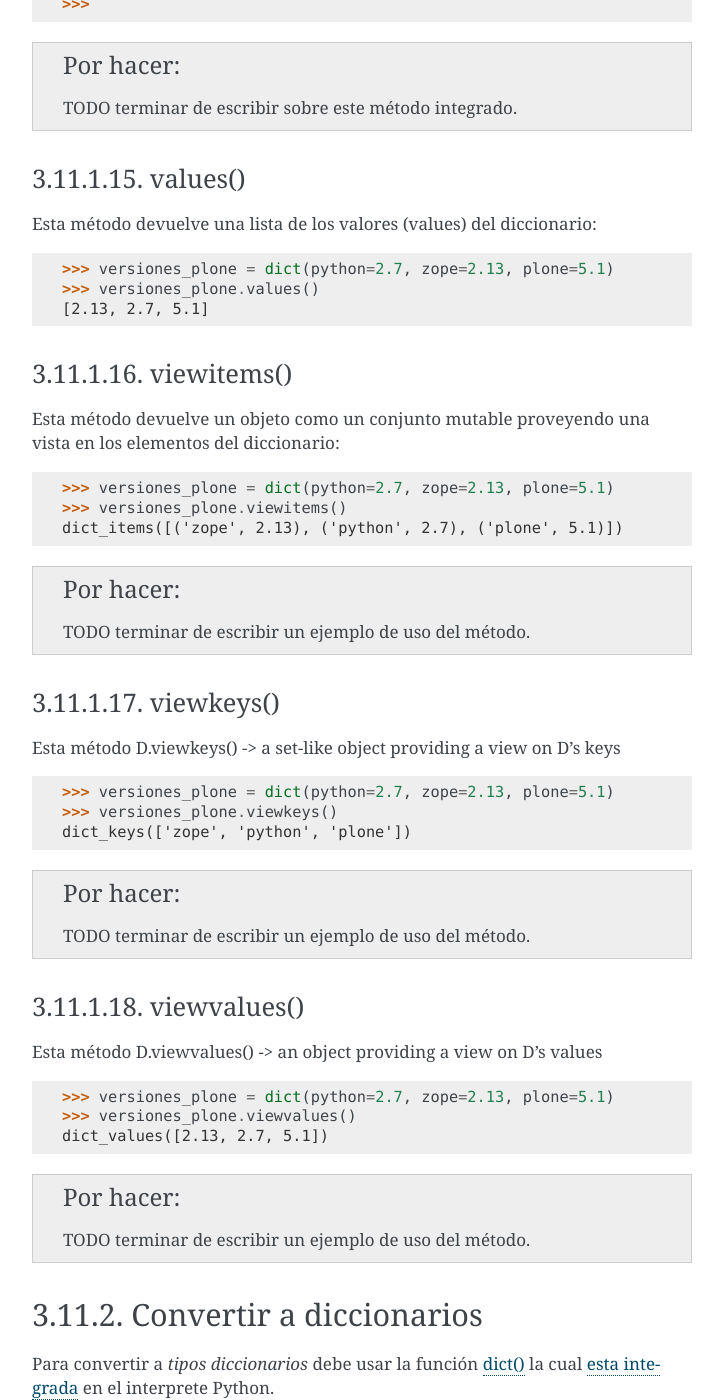
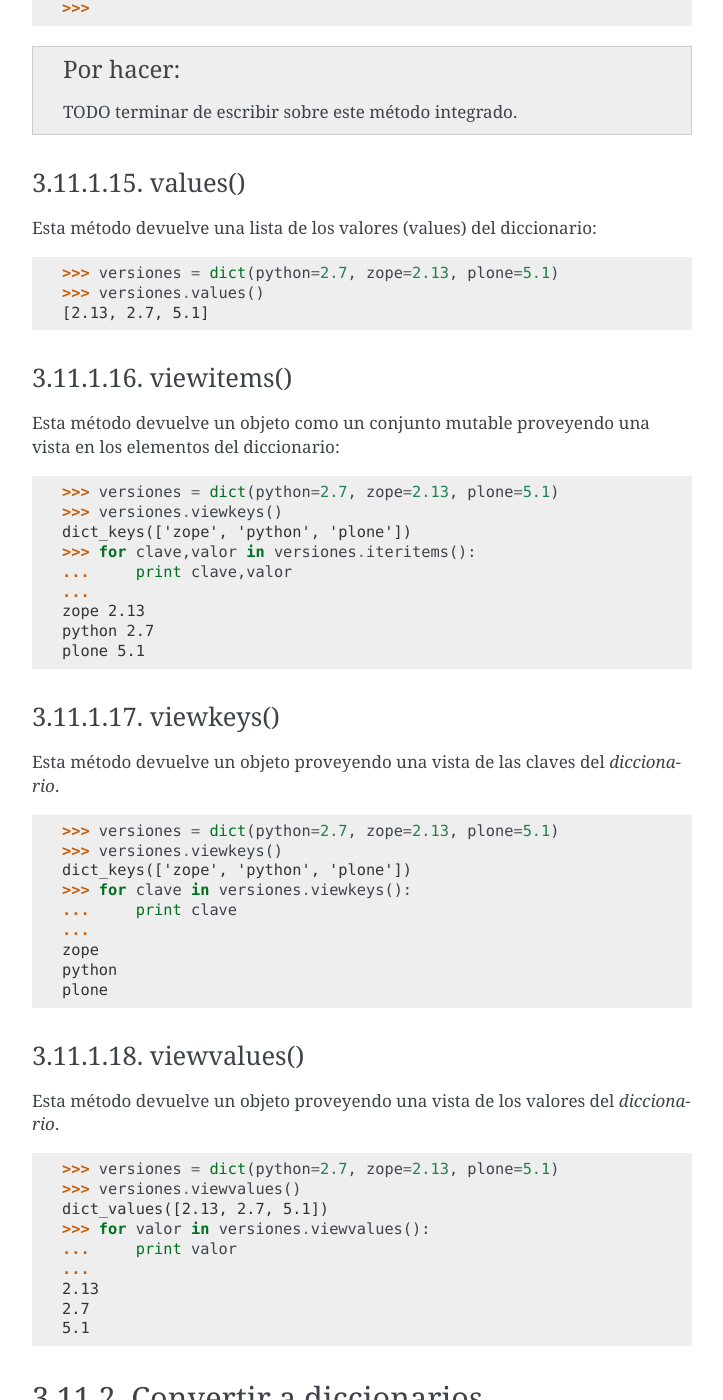
Before and after one commit to macagua/entrenamiento.python_basico, a Sphinx documentation site: the page built from source/leccion3/tipo_diccionarios.rst, in a window 1280 px wide and 1400 px high, scrolled down 6456 px. Shown: the whole window, without its empty margins (388-1111 px from the left). Built offline with Sphinx 7.4.7, drawn with Linux system fonts in a browser that asks for light colours; some of the changed text lies outside the part shown.

Commit message:
Agregar mejoras a los ejemplos de uso de metodos de los diccionarios

```diff
--- a/source/leccion3/tipo_diccionarios.rst
+++ b/source/leccion3/tipo_diccionarios.rst
@@ -86,11 +86,11 @@ Esta método remueve todos los elementos desde el **diccionario**.
 
 ::
 
-    >>> versiones_plone = dict(python=2.7, zope=2.13, plone=5.1)
-    >>> print versiones_plone
+    >>> versiones = dict(python=2.7, zope=2.13, plone=5.1)
+    >>> print versiones
     {'zope': 2.13, 'python': 2.7, 'plone': 5.1}
-    >>> versiones_plone.clear()
-    >>> print versiones_plone
+    >>> versiones.clear()
+    >>> print versiones
     {}
 
 
@@ -103,9 +103,9 @@ Esta método devuelve una copia (a shallow copy) del tipo **diccionario**:
 
 ::
 
-    >>> versiones_plone = dict(python=2.7, zope=2.13, plone=5.1)
-    >>> otro_versiones_plone = versiones_plone.copy()
-    >>> versiones_plone == otro_versiones_plone
+    >>> versiones = dict(python=2.7, zope=2.13, plone=5.1)
+    >>> otro_versiones = versiones.copy()
+    >>> versiones == otro_versiones
     True
 
 
@@ -135,10 +135,10 @@ mediante una clave, de lo contrario devuelve el objeto :ref:`None <python_obj_no
 
 ::
 
-    >>> versiones_plone = dict(python=2.7, zope=2.13, plone=5.1)
-    >>> versiones_plone.get('plone')
+    >>> versiones = dict(python=2.7, zope=2.13, plone=5.1)
+    >>> versiones.get('plone')
     5.1
-    >>> versiones_plone.get('php')
+    >>> versiones.get('php')
     >>>
 
 
@@ -152,8 +152,8 @@ D.has_key(k) -> True if D has a key k, else False
 
 ::
 
-    >>> versiones_plone = dict(python=2.7, zope=2.13, plone=5.1)
-    >>> versiones_plone.has_key('plone')
+    >>> versiones = dict(python=2.7, zope=2.13, plone=5.1)
+    >>> versiones.has_key('plone')
     True
 
 
@@ -166,8 +166,8 @@ Esta método devuelve una lista de pares de diccionarios (clave, valor), como 2
 
 ::
 
-    >>> versiones_plone = dict(python=2.7, zope=2.13, plone=5.1)
-    >>> versiones_plone.items()
+    >>> versiones = dict(python=2.7, zope=2.13, plone=5.1)
+    >>> versiones.items()
     [('zope', 2.13), ('python', 2.7), ('plone', 5.1)]
 
 
@@ -182,18 +182,18 @@ final de la posición del **diccionario**.
 
 ::
 
-    >>> versiones_plone = dict(python=2.7, zope=2.13, plone=5.1)
-    >>> print versiones_plone
+    >>> versiones = dict(python=2.7, zope=2.13, plone=5.1)
+    >>> print versiones
     {'zope': 2.13, 'python': 2.7, 'plone': 5.1}
-    >>> versiones_plone.iteritems()
+    >>> versiones.iteritems()
     <dictionary-itemiterator object at 0x7fab9dd4bc58>
-    >>> for clave,valor in versiones_plone.iteritems():
+    >>> for clave,valor in versiones.iteritems():
     ...     print clave,valor
     ...
     zope 2.13
     python 2.7
     plone 5.1
-    >>> versionesIterador = versiones_plone.iteritems()
+    >>> versionesIterador = versiones.iteritems()
     >>> print versionesIterador.next()
     ('zope', 2.13)
     >>> print versionesIterador.next()
@@ -217,18 +217,18 @@ la posición del **diccionario**.
 
 ::
 
-    >>> versiones_plone = dict(python=2.7, zope=2.13, plone=5.1)
-    >>> print versiones_plone
+    >>> versiones = dict(python=2.7, zope=2.13, plone=5.1)
+    >>> print versiones
     {'zope': 2.13, 'python': 2.7, 'plone': 5.1}
-    >>> versiones_plone.iterkeys()
+    >>> versiones.iterkeys()
     <dictionary-keyiterator object at 0x7fab9dd4bcb0>
-    >>> for clave in versiones_plone.iterkeys():
+    >>> for clave in versiones.iterkeys():
     ...     print clave
     ...
     zope
     python
     plone
-    >>> versionesIterador = versiones_plone.iterkeys()
+    >>> versionesIterador = versiones.iterkeys()
     >>> print versionesIterador.next()
     zope
     >>> print versionesIterador.next()
@@ -252,18 +252,18 @@ la posición del **diccionario**.
 
 ::
 
-    >>> versiones_plone = dict(python=2.7, zope=2.13, plone=5.1)
-    >>> print versiones_plone
+    >>> versiones = dict(python=2.7, zope=2.13, plone=5.1)
+    >>> print versiones
     {'zope': 2.13, 'python': 2.7, 'plone': 5.1}
-    >>> versiones_plone.itervalues()
+    >>> versiones.itervalues()
     <dictionary-valueiterator object at 0x7fab9dd4bc58>
-    >>> for valor in versiones_plone.itervalues():
+    >>> for valor in versiones.itervalues():
     ...     print valor
     ...
     2.13
     2.7
     5.1
-    >>> versionesIterador = versiones_plone.itervalues()
+    >>> versionesIterador = versiones.itervalues()
     >>> print versionesIterador.next()
     2.13
     >>> print versionesIterador.next()
@@ -285,8 +285,8 @@ Esta método devuelve una lista de las claves (keys) del diccionario:
 
 ::
 
-    >>> versiones_plone = dict(python=2.7, zope=2.13, plone=5.1)
-    >>> versiones_plone.keys()
+    >>> versiones = dict(python=2.7, zope=2.13, plone=5.1)
+    >>> versiones.keys()
     ['zope', 'python', 'plone']
 
 
@@ -300,14 +300,14 @@ Lanza una excepción :ref:`KeyError <python_exception_keyerror>` si la **clave**
 
 ::
 
-    >>> versiones_plone = dict(python=2.7, zope=2.13, plone=5.1)
-    >>> versiones_plone
+    >>> versiones = dict(python=2.7, zope=2.13, plone=5.1)
+    >>> versiones
     {'zope': 2.13, 'python': 2.7, 'plone': 5.1}
-    >>> versiones_plone.pop('zope')
+    >>> versiones.pop('zope')
     2.13
-    >>> versiones_plone
+    >>> versiones
     {'python': 2.7, 'plone': 5.1}
-    >>> versiones_plone.pop('django')
+    >>> versiones.pop('django')
     Traceback (most recent call last):
       File "<stdin>", line 1, in <module>
     KeyError: 'django'
@@ -323,22 +323,22 @@ Lanza una excepción :ref:`KeyError <python_exception_keyerror>` si el **diccion
 
 ::
 
-    >>> versiones_plone = dict(python=2.7, zope=2.13, plone=5.1)
-    >>> versiones_plone
+    >>> versiones = dict(python=2.7, zope=2.13, plone=5.1)
+    >>> versiones
     {'zope': 2.13, 'python': 2.7, 'plone': 5.1}
-    >>> versiones_plone.popitem()
+    >>> versiones.popitem()
     ('zope', 2.13)
-    >>> versiones_plone
+    >>> versiones
     {'python': 2.7, 'plone': 5.1}
-    >>> versiones_plone.popitem()
+    >>> versiones.popitem()
     ('python', 2.7)
-    >>> versiones_plone
+    >>> versiones
     {'plone': 5.1}
-    >>> versiones_plone.popitem()
+    >>> versiones.popitem()
     ('plone', 5.1)
-    >>> versiones_plone
+    >>> versiones
     {}
-    >>> versiones_plone.popitem()
+    >>> versiones.popitem()
     Traceback (most recent call last):
       File "<stdin>", line 1, in <module>
     KeyError: 'popitem(): dictionary is empty'
@@ -356,12 +356,12 @@ D.setdefault(k[,d]) -> D.get(k,d), also set D[k]=d if k not in D.
 
 ::
 
-    >>> versiones_plone = dict(python=2.7, zope=2.13, plone=5.1)
-    >>> versiones_plone
+    >>> versiones = dict(python=2.7, zope=2.13, plone=5.1)
+    >>> versiones
     {'zope': 2.13, 'python': 2.7, 'plone': 5.1}
-    >>> versiones_plone.setdefault('zope')
+    >>> versiones.setdefault('zope')
     2.13
-    >>> versiones_plone
+    >>> versiones
     {'zope': 2.13, 'python': 2.7, 'plone': 5.1}
 
 .. todo:: TODO terminar de escribir un ejemplo de uso del método.
@@ -373,11 +373,11 @@ update()
 ~~~~~~~~
 
 Esta método actualiza un **diccionario** desde un diccionario/iterable E y F.
-Si E esta presenta y tiene un método ``.keys()``, hace:     for k in E: D[k] = E[k]
-Si E esta presenta y lacks método ``.keys()``, hace:     for (k, v) in E: D[k] = v
-En otro caso, esto es lo seguido por: for k in F: D[k] = F[k]
+Si E esta presenta y tiene un método ``.keys()``, hace: ``for k in E: D[k] = E[k]``
+Si E esta presenta y lacks método ``.keys()``, hace: ``for (k, v) in E: D[k] = v``
+En otro caso, esto es lo seguido por: ``for k in F: D[k] = F[k]``
 
-D.update([E, ]**F) -> None.
+``D.update([E, ]**F) -> None.``
 
 ::
 
@@ -395,8 +395,8 @@ Esta método devuelve una lista de los valores (values) del diccionario:
 
 ::
 
-    >>> versiones_plone = dict(python=2.7, zope=2.13, plone=5.1)
-    >>> versiones_plone.values()
+    >>> versiones = dict(python=2.7, zope=2.13, plone=5.1)
+    >>> versiones.values()
     [2.13, 2.7, 5.1]
 
 
@@ -410,11 +410,15 @@ elementos del diccionario:
 
 ::
 
-    >>> versiones_plone = dict(python=2.7, zope=2.13, plone=5.1)
-    >>> versiones_plone.viewitems()
-    dict_items([('zope', 2.13), ('python', 2.7), ('plone', 5.1)])
-
-.. todo:: TODO terminar de escribir un ejemplo de uso del método.
+    >>> versiones = dict(python=2.7, zope=2.13, plone=5.1)
+    >>> versiones.viewkeys()
+    dict_keys(['zope', 'python', 'plone'])
+    >>> for clave,valor in versiones.iteritems():
+    ...     print clave,valor
+    ...
+    zope 2.13
+    python 2.7
+    plone 5.1
 
 
 .. _python_dict_mtd_viewkeys:
@@ -422,16 +426,19 @@ elementos del diccionario:
 viewkeys()
 ~~~~~~~~~~
 
-Esta método
-D.viewkeys() -> a set-like object providing a view on D's keys
+Esta método devuelve un objeto proveyendo una vista de las claves del *diccionario*.
 
 ::
 
-    >>> versiones_plone = dict(python=2.7, zope=2.13, plone=5.1)
-    >>> versiones_plone.viewkeys()
+    >>> versiones = dict(python=2.7, zope=2.13, plone=5.1)
+    >>> versiones.viewkeys()
     dict_keys(['zope', 'python', 'plone'])
-
-.. todo:: TODO terminar de escribir un ejemplo de uso del método.
+    >>> for clave in versiones.viewkeys():
+    ...     print clave
+    ...
+    zope
+    python
+    plone
 
 
 .. _python_dict_mtd_viewvalues:
@@ -439,16 +446,19 @@ D.viewkeys() -> a set-like object providing a view on D's keys
 viewvalues()
 ~~~~~~~~~~~~
 
-Esta método
-D.viewvalues() -> an object providing a view on D's values
+Esta método devuelve un objeto proveyendo una vista de los valores del *diccionario*.
 
 ::
 
-    >>> versiones_plone = dict(python=2.7, zope=2.13, plone=5.1)
-    >>> versiones_plone.viewvalues()
+    >>> versiones = dict(python=2.7, zope=2.13, plone=5.1)
+    >>> versiones.viewvalues()
     dict_values([2.13, 2.7, 5.1])
-
-.. todo:: TODO terminar de escribir un ejemplo de uso del método.
+    >>> for valor in versiones.viewvalues():
+    ...     print valor
+    ...
+    2.13
+    2.7
+    5.1
 
 
 Convertir a diccionarios
```
